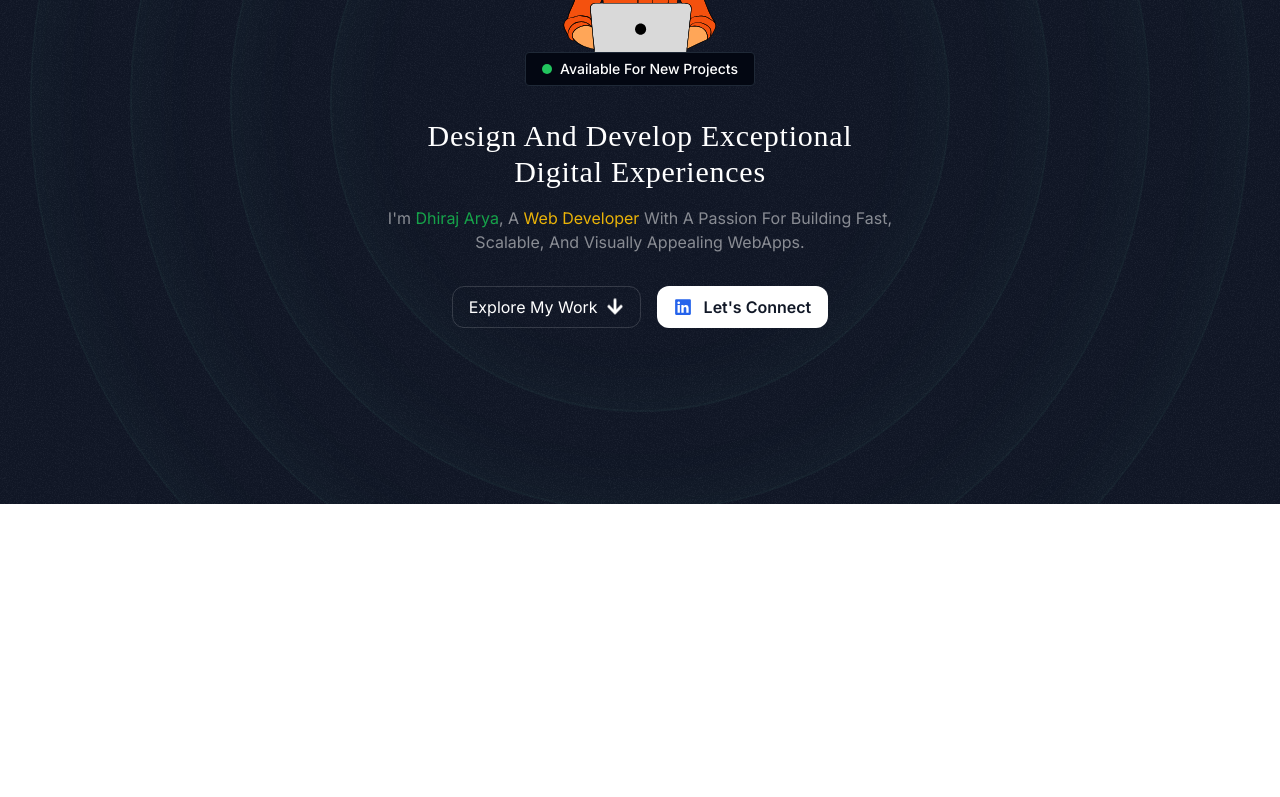
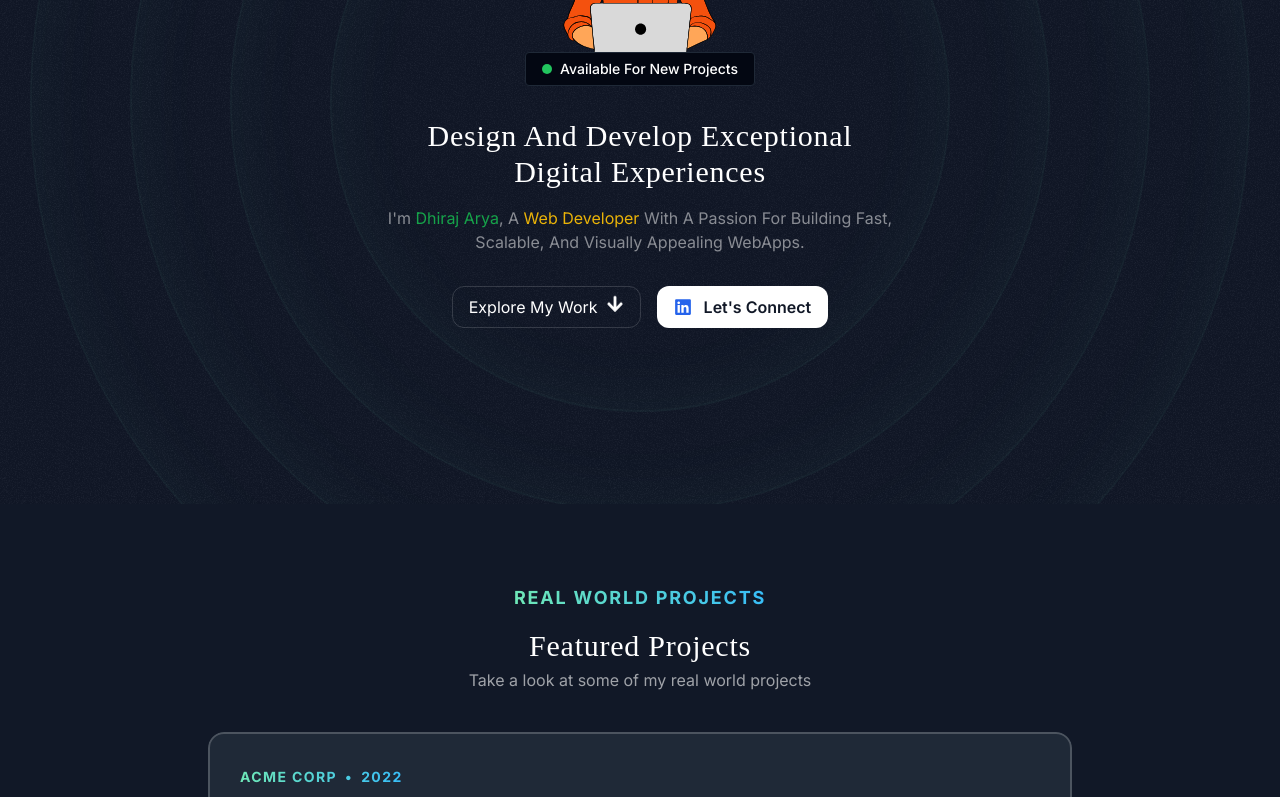
Before and after one commit to dhirajaryaa/modern-Portfolio, a React (Vite) app: page / in a window 1280 px wide. Shown: the part 300-1097 px from the top of the page. Before the commit the page ends 804 px from the top, so only its background shows below. Built offline with nearby package versions, Linux system fonts and the light colour scheme; a web font is replaced by a local one.

Commit message:
style: working on project card

```diff
--- a/src/App.jsx
+++ b/src/App.jsx
@@ -1,6 +1,7 @@
 import React from "react";
 import Header from "./components/Header";
 import Hero from "./components/Hero";
+import FeatureProjects from "./components/FeatureProjects";
 
 function App() {
   return (
@@ -8,6 +9,7 @@ function App() {
       <Header />
       <main>
         <Hero />
+        <FeatureProjects />
       </main>
     </div>
   );
--- /dev/null
+++ b/src/components/FeatureProjects.jsx
@@ -0,0 +1,112 @@
+import darkSaasLandingPage from "../assets/images/dark-saas-landing-page.png";
+import lightSaasLandingPage from "../assets/images/light-saas-landing-page.png";
+import aiStartupLandingPage from "../assets/images/ai-startup-landing-page.png";
+import GrainImg from "../assets/images/grain.jpg";
+import { RiCheckboxCircleLine } from "react-icons/ri";
+import { MdArrowOutward } from "react-icons/md";
+
+function FeatureProjects() {
+  const portfolioProjects = [
+    {
+      company: "Acme Corp",
+      year: "2022",
+      title: "Dark Saas Landing Page",
+      results: [
+        { title: "Enhanced user experience by 40%" },
+        { title: "Improved site speed by 50%" },
+        { title: "Increased mobile traffic by 35%" },
+      ],
+      link: "https://youtu.be/4k7IdSLxh6w",
+      image: darkSaasLandingPage,
+    },
+    {
+      company: "Innovative Co",
+      year: "2021",
+      title: "Light Saas Landing Page",
+      results: [
+        { title: "Boosted sales by 20%" },
+        { title: "Expanded customer reach by 35%" },
+        { title: "Increased brand awareness by 15%" },
+      ],
+      link: "https://youtu.be/7hi5zwO75yc",
+      image: lightSaasLandingPage,
+    },
+    {
+      company: "Quantum Dynamics",
+      year: "2023",
+      title: "AI Startup Landing Page",
+      results: [
+        { title: "Enhanced user experience by 40%" },
+        { title: "Improved site speed by 50%" },
+        { title: "Increased mobile traffic by 35%" },
+      ],
+      link: "https://youtu.be/Z7I5uSRHMHg",
+      image: aiStartupLandingPage,
+    },
+  ];
+
+  return (
+    <section className=" pb-16">
+      <div className="container py-20 ">
+        <div className="flex justify-center">
+          <p className="text-center uppercase tracking-widest text-lg font-bold bg-gradient-to-r from-emerald-300 to-sky-400 bg-clip-text text-transparent">
+            Real World Projects
+          </p>
+        </div>
+        <h2 className="text-3xl font-serif text-center tracking-wide mt-4 capitalize ">
+          Featured Projects
+        </h2>
+        <p className="text-white/60 text-center mt-1 my-5">
+          Take a look at some of my real world projects
+        </p>
+
+        <div className="mt-10 flex flex-wrap gap-14 justify-center">
+          {portfolioProjects.map((project, index) => (
+            <article
+              key={index}
+              className="bg-gray-800 rounded-2xl relative z-0 overflow-hidden after:z-30 after:content-[''] after:absolute after:inset-0 after:border-2 after:border-offset-2 after:rounded-2xl  after:border-white/20 px-8 pt-8"
+            >
+              <div className="bg-gradient-to-r from-emerald-300 to-sky-400 bg-clip-text text-transparent inline-flex font-bold uppercase tracking-widest text-sm gap-2">
+                <span>{project.company}</span>
+                <span>&bull;</span>
+                <span>{project.year}</span>
+              </div>
+
+              <h3 className="text-2xl mt-2 font-serif">{project.title}</h3>
+              <hr className="border-t-2 border-white/5 mt-4" />
+              <ul className="flex flex-col gap-4 mt-4">
+                {project.results.map((result, i) => (
+                  <li
+                    key={i}
+                    className="flex gap-2 items-center text-sm text-white/60"
+                  >
+                    <span>
+                      <RiCheckboxCircleLine
+                        size={18}
+                        className="text-emerald-300/50"
+                      />
+                    </span>
+                    <span>{result.title}</span>
+                  </li>
+                ))}
+              </ul>
+              <a href={project.link}>
+                <button className="bg-white text-gray-950 h-12 w-full rounded-xl font-semibold mt-8 flex gap-2 items-center justify-center">
+                  <span>View Live Site</span>
+                  <MdArrowOutward size={20} />
+                </button>
+              </a>
+              <img
+                src={project.image}
+                alt={project.title}
+                className="mt-8 -mb-4"
+              />
+            </article>
+          ))}
+        </div>
+      </div>
+    </section>
+  );
+}
+
+export default FeatureProjects;
--- a/src/components/Hero.jsx
+++ b/src/components/Hero.jsx
@@ -1,7 +1,6 @@
 import React from "react";
 import PersonWithLaptop from "../assets/images/heroimg.svg";
 import GrainImg from "../assets/images/grain.jpg";
-import StarIcon from "../assets/icons/star.svg";
 import { FaArrowDown, FaLinkedin } from "react-icons/fa";
 
 function Hero() {
```
